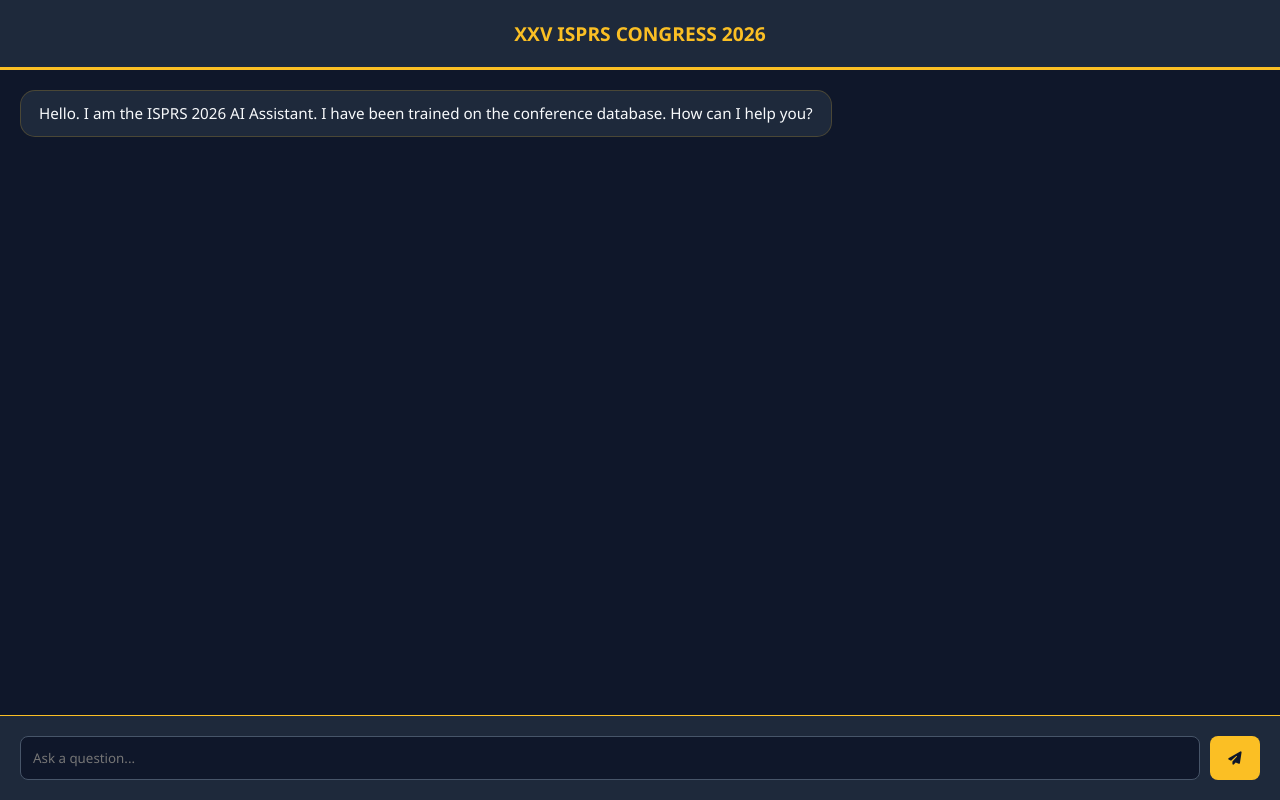
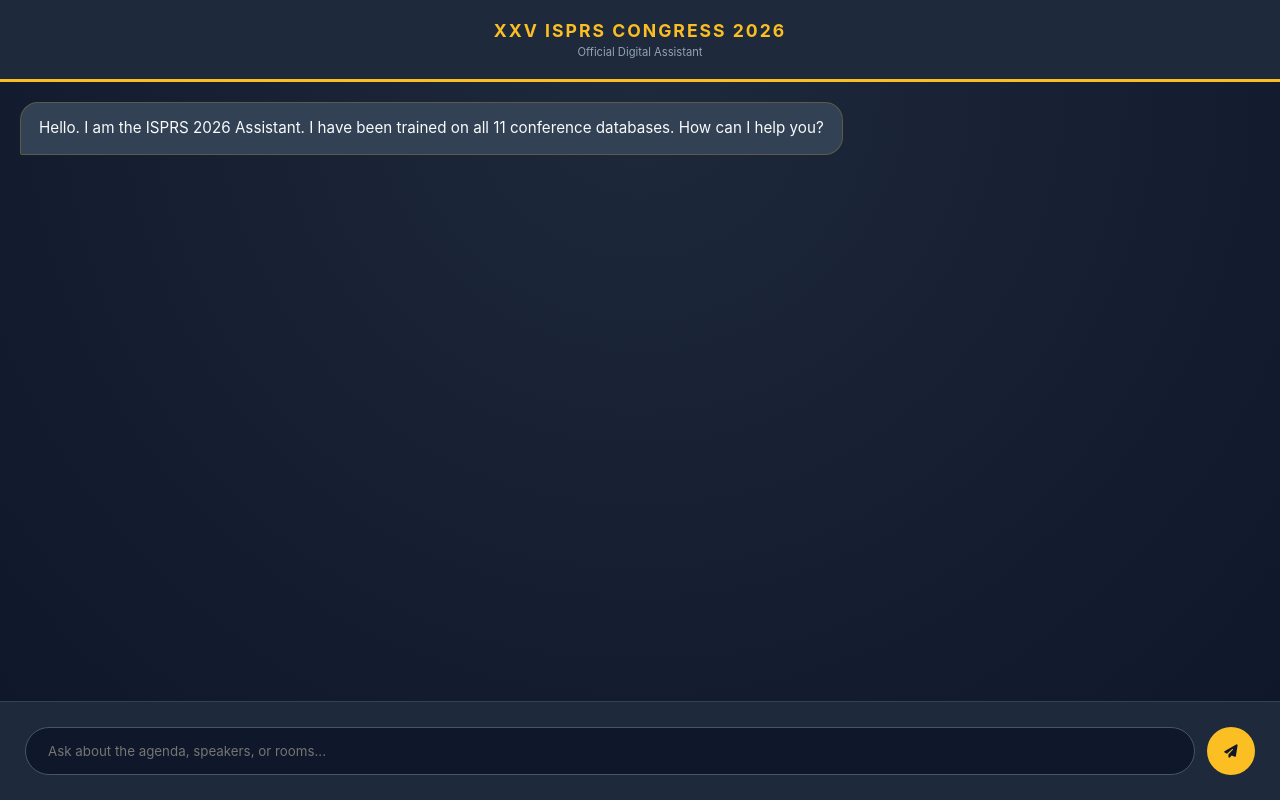
Before and after one commit to adkics/isprs2026-chatbot, a plain HTML site: page index.html in a window 1280 px wide. Drawn offline with Linux system fonts and the light colour scheme.

Commit message:
Update index.html

```diff
--- a/index.html
+++ b/index.html
@@ -7,42 +7,63 @@
     <link href="https://cdnjs.cloudflare.com/ajax/libs/font-awesome/6.4.0/css/all.min.css" rel="stylesheet">
     <style>
         :root { --navy: #0f172a; --gold: #fbbf24; --slate: #1e293b; --white: #f8fafc; }
-        * { margin:0; padding:0; box-sizing:border-box; font-family: 'Segoe UI', sans-serif; }
-        body { background: var(--navy); color: var(--white); height: 100vh; display: flex; flex-direction: column; }
+        * { margin:0; padding:0; box-sizing:border-box; font-family: 'Inter', -apple-system, sans-serif; }
+        body { background: var(--navy); color: var(--white); height: 100vh; display: flex; flex-direction: column; overflow: hidden; }
 
-        header { padding: 20px; border-bottom: 3px solid var(--gold); background: var(--slate); text-align: center; }
-        header h1 { font-size: 1.2rem; color: var(--gold); text-transform: uppercase; }
+        header {
+            padding: 20px; background: var(--slate); border-bottom: 3px solid var(--gold);
+            text-align: center; box-shadow: 0 4px 12px rgba(0,0,0,0.4);
+        }
+        header h1 { font-size: 1.1rem; color: var(--gold); text-transform: uppercase; letter-spacing: 2px; }
+        header p { font-size: 0.7rem; color: #94a3b8; margin-top: 4px; }
 
-        #chat-window { flex: 1; overflow-y: auto; padding: 20px; display: flex; flex-direction: column; gap: 15px; background: #0f172a; }
-        .msg { max-width: 85%; padding: 12px 18px; border-radius: 15px; font-size: 0.95rem; line-height: 1.4; }
-        .bot { align-self: flex-start; background: var(--slate); border: 1px solid rgba(251, 191, 36, 0.2); }
-        .user { align-self: flex-end; background: var(--gold); color: var(--navy); font-weight: 600; }
+        #chat-window {
+            flex: 1; overflow-y: auto; padding: 20px; display: flex; flex-direction: column; gap: 15px;
+            background: radial-gradient(circle at top, #1e293b 0%, #0f172a 100%);
+        }
 
-        .input-area { padding: 20px; background: var(--slate); display: flex; gap: 10px; border-top: 1px solid var(--gold); }
-        input { flex:1; background: var(--navy); border: 1px solid #475569; padding: 12px; border-radius: 8px; color: white; outline: none; }
+        .msg { max-width: 85%; padding: 14px 18px; border-radius: 18px; font-size: 0.95rem; line-height: 1.5; animation: fadeIn 0.3s ease; }
+        @keyframes fadeIn { from { opacity: 0; transform: translateY(10px); } to { opacity: 1; transform: translateY(0); } }
+
+        .bot { align-self: flex-start; background: #334155; border: 1px solid rgba(251, 191, 36, 0.2); border-bottom-left-radius: 2px; }
+        .user { align-self: flex-end; background: var(--gold); color: var(--navy); font-weight: 600; border-bottom-right-radius: 2px; }
+
+        .input-container { padding: 25px; background: var(--slate); display: flex; gap: 12px; border-top: 1px solid #334155; }
+        input {
+            flex: 1; background: #0f172a; border: 1px solid #475569; padding: 14px 22px;
+            border-radius: 30px; color: white; outline: none; transition: 0.2s;
+        }
         input:focus { border-color: var(--gold); }
-        button { background: var(--gold); border: none; width: 50px; border-radius: 8px; cursor: pointer; color: var(--navy); }
 
-        #loading { display: none; color: var(--gold); font-size: 0.8rem; padding: 0 20px 10px; font-style: italic; }
+        button {
+            background: var(--gold); border: none; width: 48px; height: 48px;
+            border-radius: 50%; cursor: pointer; color: var(--navy); transition: 0.2s;
+        }
+        button:hover { transform: scale(1.05); }
+
+        #loading { display: none; color: var(--gold); font-size: 0.8rem; padding: 0 30px 10px; font-style: italic; }
     </style>
 </head>
 <body>
 
-<header><h1>XXV ISPRS CONGRESS 2026</h1></header>
+<header>
+    <h1>XXV ISPRS CONGRESS 2026</h1>
+    <p>Official Digital Assistant</p>
+</header>
 
 <div id="chat-window">
-    <div class="msg bot">Hello. I am the ISPRS 2026 AI Assistant. I have been trained on the conference database. How can I help you?</div>
+    <div class="msg bot">Hello. I am the ISPRS 2026 Assistant. I have been trained on all 11 conference databases. How can I help you?</div>
 </div>
-<div id="loading">AI is thinking...</div>
+<div id="loading"><i class="fas fa-spinner fa-spin"></i> Analyzing conference database...</div>
 
-<div class="input-area">
-    <input type="text" id="user-input" placeholder="Ask a question..." onkeypress="if(event.key==='Enter') askAI()">
+<div class="input-container">
+    <input type="text" id="user-input" placeholder="Ask about the agenda, speakers, or rooms..." onkeypress="if(event.key==='Enter') askAI()">
     <button onclick="askAI()"><i class="fas fa-paper-plane"></i></button>
 </div>
 
 <script>
-    // --- PUT YOUR CLOUDFLARE WORKER URL HERE ---
-    const WORKER_URL = "https://isprs-ai-brain.arjun-e9d.workers.dev/";
+    // --- REPLACE THIS WITH YOUR CLOUDFLARE WORKER URL ---
+    const WORKER_URL = "https://isprs-ai-brain.YOURNAME.workers.dev";
 
     async function askAI() {
         const input = document.getElementById('user-input');
@@ -62,7 +83,7 @@
             const d = await r.json();
             appendMsg(d.reply, 'bot');
         } catch (e) {
-            appendMsg("Error: Could not connect to the AI brain. Make sure your Worker URL is correct.", 'bot');
+            appendMsg("Connection Error: The AI is currently offline.", 'bot');
         }
         document.getElementById('loading').style.display = 'none';
     }
```
